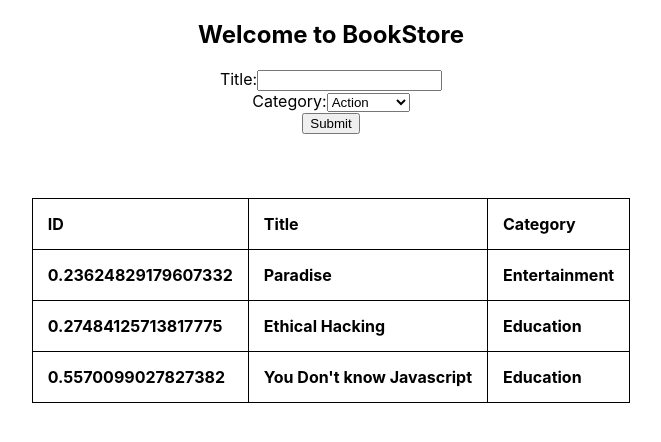
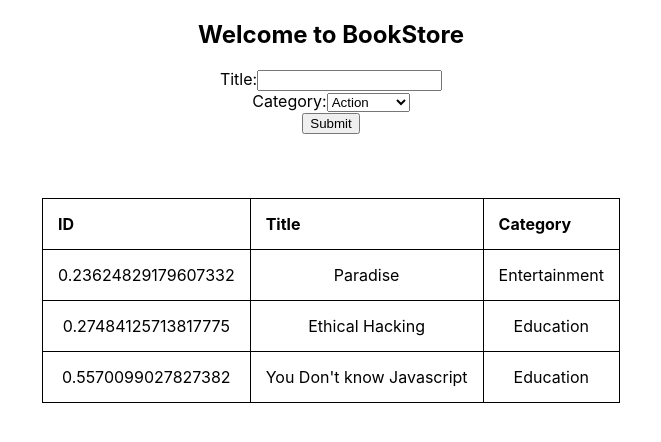
Before and after one commit to wathigo/Bookstore, a React (Create React App) app: page / in a window 1280 px wide. Shown: the top 442 px of the page, without its empty margins (309-970 px from the left). Built offline with nearby package versions, Linux system fonts and the light colour scheme.

Commit message:
Fix some errors

```diff
--- a/src/components/Book.js
+++ b/src/components/Book.js
@@ -9,9 +9,9 @@ class Book extends React.Component {
   render() {
     return (
       <tr>
-        <th>{this.props.book.id}</th>
-        <th>{this.props.book.title}</th>
-        <th>{this.props.book.category}</th>
+        <td>{this.props.book.id}</td>
+        <td>{this.props.book.title}</td>
+        <td>{this.props.book.category}</td>
       </tr>
     );
   }
@@ -20,5 +20,5 @@ class Book extends React.Component {
 export default Book;
 
 Book.propTypes = {
-  book: PropTypes.string,
+  book: PropTypes.object,
 };
--- a/src/components/BookList.js
+++ b/src/components/BookList.js
@@ -32,12 +32,16 @@ class BookList extends React.Component {
     return (
       <div className="BookList">
         <table className="BooksTable">
+        <thead>
           <tr>
             <th>ID</th>
             <th>Title</th>
             <th>Category</th>
           </tr>
+        </thead>
+        <tbody>
           {booksAll}
+        </tbody>
         </table>
       </div>
     );
@@ -45,7 +49,7 @@ class BookList extends React.Component {
 }
 
 BookList.propTypes = {
-  bookStore: PropTypes.object,
+  bookStore: PropTypes.array,
 };
 
 BookList.defaultProps = {
```
